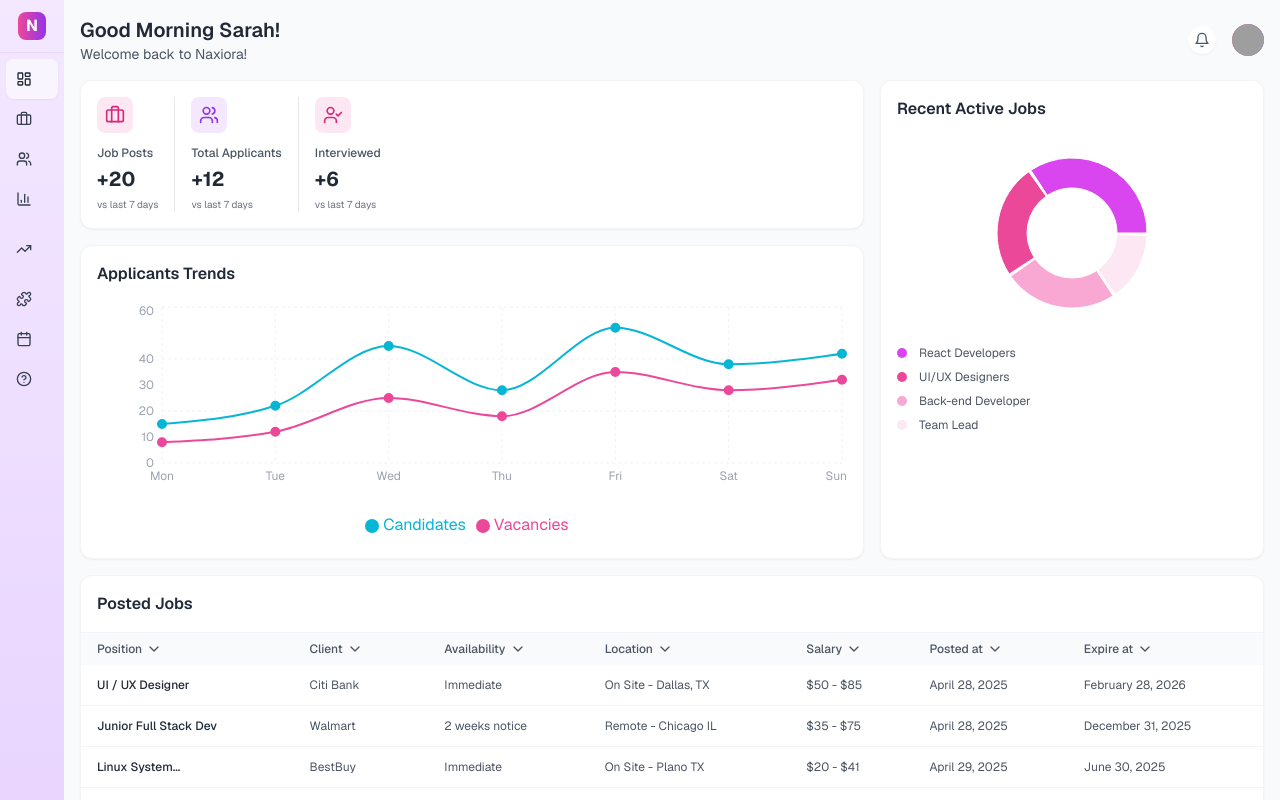
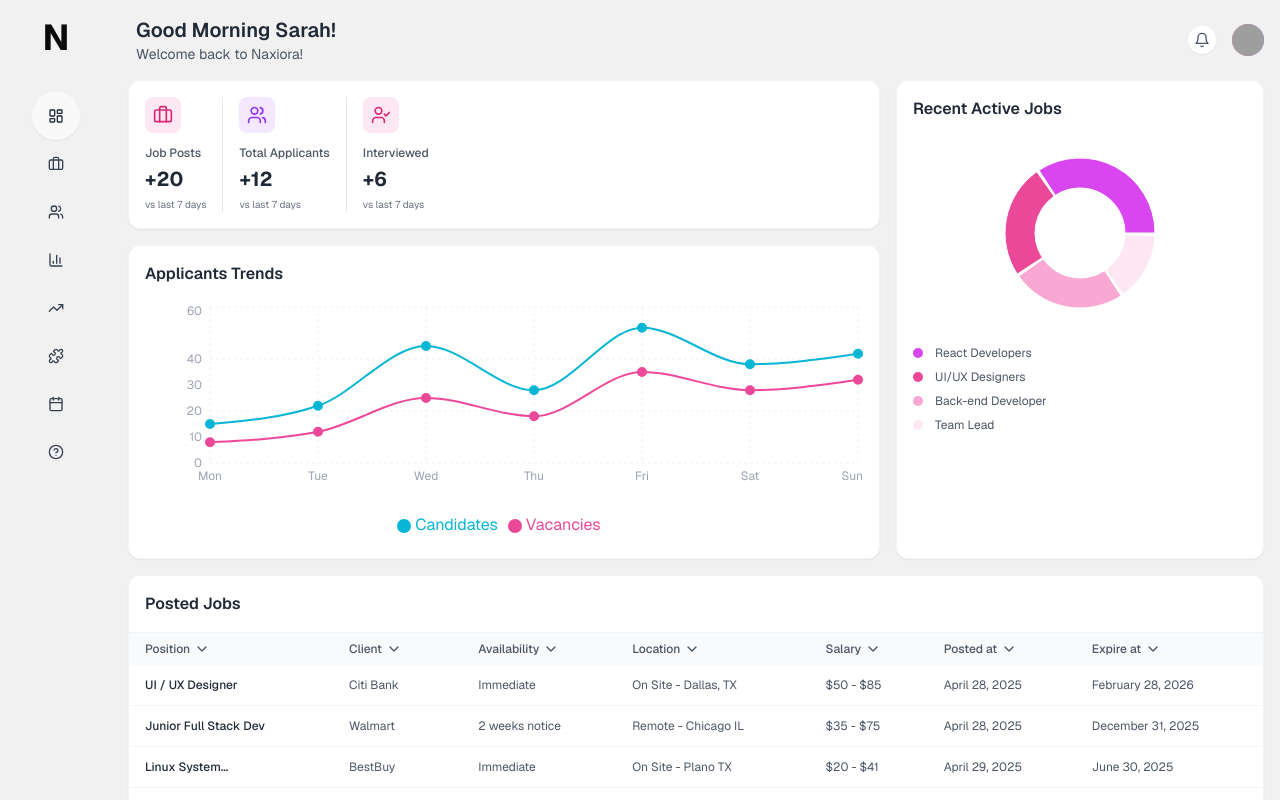
Before and after one commit to bilaalmunir/admin-dashboard, a Next.js app: page / in a window 1280 px wide. Built offline with nearby package versions, Linux system fonts and the light colour scheme; grey boxes are pictures that could not be loaded.

Commit message:
side navigation better

```diff
--- a/app/page.tsx
+++ b/app/page.tsx
@@ -36,7 +36,7 @@ export default function Dashboard() {
 
   return (
     <DashboardLayout>
-      <div className="flex-1 p-4 bg-gray-50">
+      <div className="flex-1 p-4 ">
         <Header />
 
         {/* Main Dashboard Content - Two Column Layout */}
--- a/components/Header.tsx
+++ b/components/Header.tsx
@@ -3,7 +3,7 @@ import { Bell } from "lucide-react"
 export default function Header() {
   return (
     <div className="flex items-center justify-between mb-4">
-      <div>
+      <div className="pl-2">
         <h1 className="text-xl font-semibold text-gray-800">Good Morning Sarah!</h1>
         <p className="text-sm text-gray-600">Welcome back to Naxiora!</p>
       </div>
--- a/components/Sidebar.tsx
+++ b/components/Sidebar.tsx
@@ -26,26 +26,30 @@ const Sidebar = forwardRef<HTMLDivElement, SidebarProps>(
     return (
       <div
         ref={ref}
-        className={`h-full bg-gradient-to-b from-purple-100 to-purple-200 transition-all duration-300 ease-in-out ${
-          isExpanded ? "w-64" : "w-16"
+        className={`h-full  transition-all duration-300 ease-in-out ${
+          isExpanded ? "w-64" : "w-28"
         }`}
       >
         {/* Logo */}
-        <div className="p-3 border-b border-purple-200">
-          <div className="w-7 h-7 bg-gradient-to-r from-pink-500 to-purple-600 rounded-lg flex items-center justify-center mx-auto">
-            <span className="text-white font-bold text-base">N</span>
+        <div className="p-6">
+          <div className="w-7 h-7 rounded-lg flex items-center justify-center mx-auto bg-[#f1f1f1]">
+            <span className="text-blue font-bold text-4xl">N</span>
           </div>
         </div>
 
         {/* Navigation */}
-        <nav className="p-1.5 space-y-1">
+        <nav className="space-y-1 px-8 py-4">
           {menuItems.map((item, index) => (
             <Link key={index} href={item.href}>
               <button
                 onClick={onItemClick}
-                className={`w-full flex items-center space-x-3 px-2.5 py-2.5 rounded-lg text-left transition-all duration-200 ${
+                className={`flex items-center transition-all duration-200 ${
+                  isExpanded
+                    ? "w-full space-x-3 p-4 rounded-xl text-left justify-start"
+                    : "w-12 h-12 rounded-full p-0 justify-center"
+                } ${
                   item.label === currentPage
-                    ? "bg-white bg-opacity-60 text-gray-800 shadow-sm"
+                    ? "bg-white bg-opacity-60 text-gray-800 shadow-sm "
                     : "text-gray-700 hover:bg-white hover:bg-opacity-40"
                 }`}
               >
--- a/components/layouts/DashboardLayout.tsx
+++ b/components/layouts/DashboardLayout.tsx
@@ -27,7 +27,7 @@ export default function DashboardLayout({ children, currentPage = "Dashboard" }:
   }, [])
 
   return (
-    <div className="flex h-screen bg-gray-50">
+    <div className="flex h-screen bg-[#f1f1f1]">
       <Sidebar
         isExpanded={sidebarExpanded}
         onItemClick={() => setSidebarExpanded(true)}
```
